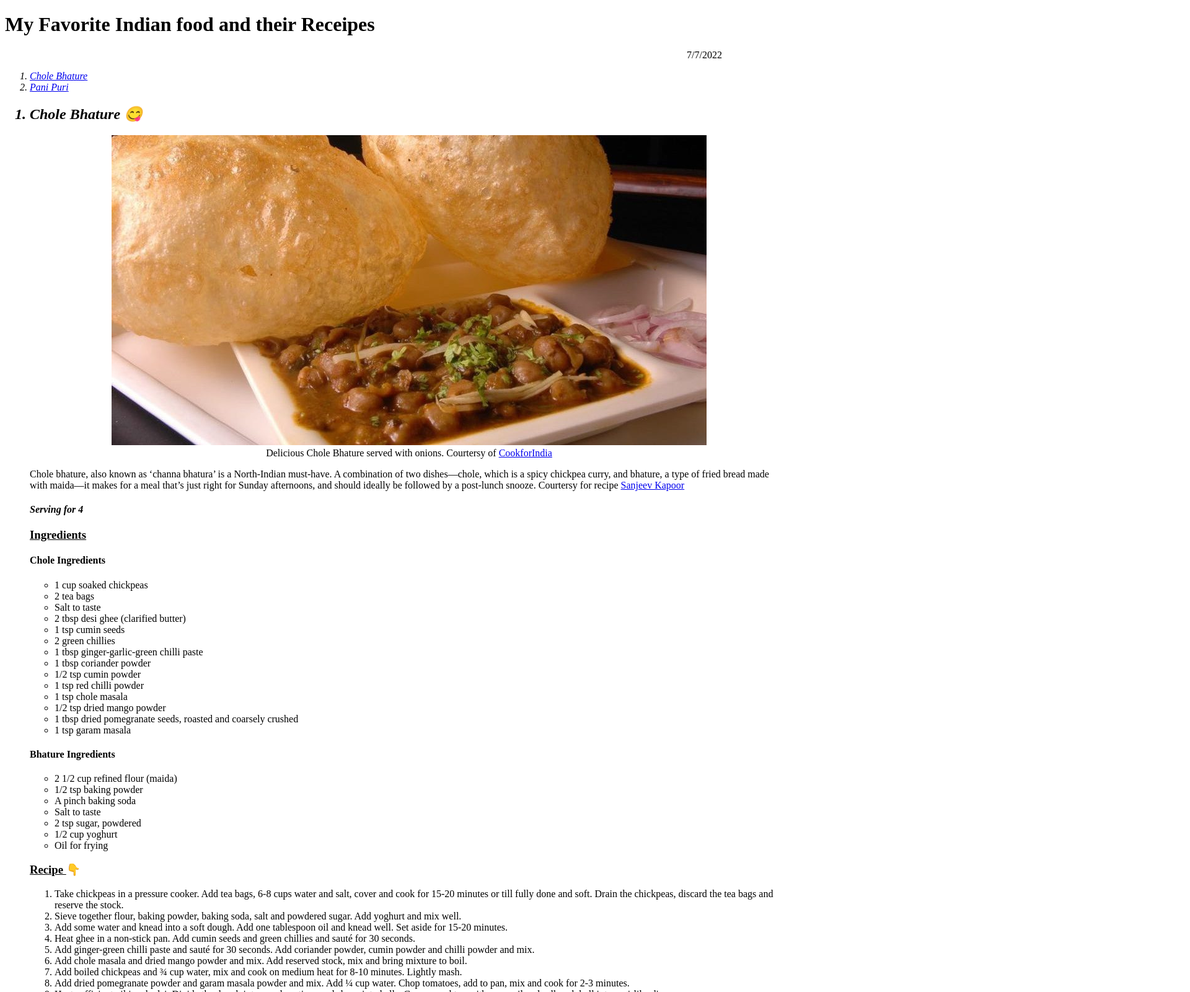
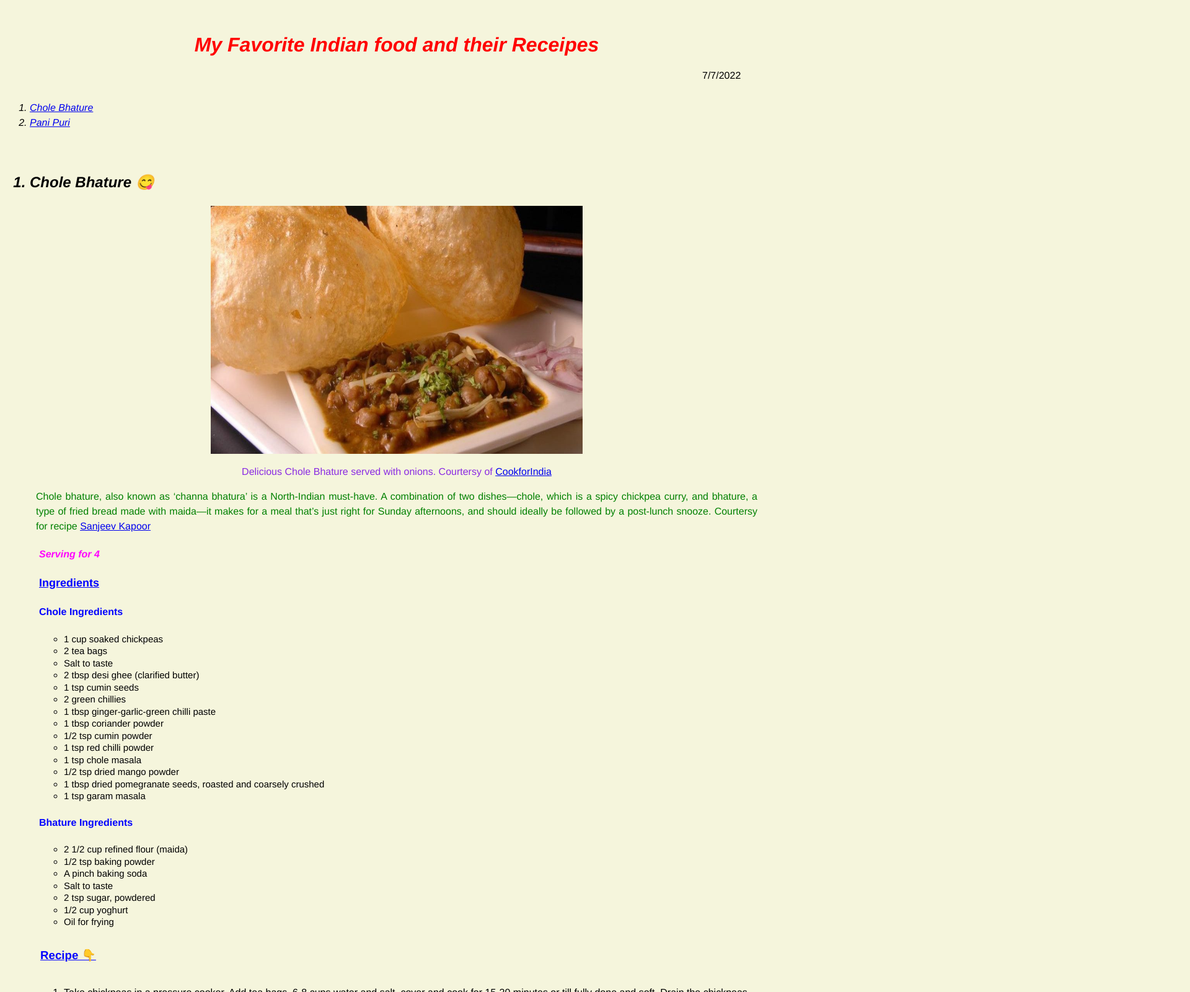
Before and after one commit to St-Louis-Women-March-2022/js-assignment-4-html-me-something-RoohieK, a website: page index.html in a window 1280 px wide. Shown: the top 1600 px of the page at 62% size, 1920 px wide, since content can reach past the window. Drawn offline with Linux system fonts and the light colour scheme.

Commit message:
Added some killer CSS styling and html

```diff
--- a/index.html
+++ b/index.html
@@ -2,15 +2,16 @@
 <html>
    <head>
       <title> My Favorite Food and their Receipes</title>
+      <link rel="stylesheet" type="text/css" href="styles.css">
    </head>
    <body>
       <header>
-         <h1> My Favorite Indian food and their Receipes  </h1>
+         <h1 id="mainHeading"> My Favorite Indian food and their Receipes  </h1>
          <div style="position:relative;left:1100px;">
             <script>
             date = new Date().toLocaleDateString();
             document.write(date);
-            </script>
+           </script>
          </div>
          <ol>
             <em><li><a href="#Chole Bhature">  Chole Bhature</a></li></em>
@@ -24,18 +25,18 @@
             <section>
                <em><h2><li><a name = "Chole Bhature"> Chole Bhature  </a> &#128523;</li> </h2></em>
                   <figure>
-                    <center> <img src = "images/Chole Bhature.jpg"> </center>
-                     <figcaption style ="text-align : center"> Delicious Chole Bhature served with onions. Courtersy of <a href = "https://www.cookforindia.com/recipe/chole-bhature-recipe/" > CookforIndia </a></figcaption>
+                    <center> <img class="fig" src = "images/Chole Bhature.jpg"> </center>
+                     <figcaption > Delicious Chole Bhature served with onions. Courtersy of <a href = "https://www.cookforindia.com/recipe/chole-bhature-recipe/" > CookforIndia </a></figcaption>
                   </figure>
 
-                  <p>
+                  <p id="testP" class="funParagraph">
                   Chole bhature, also known as ‘channa bhatura’ is a North-Indian must-have. A combination of two dishes—chole, which is a spicy chickpea curry, and bhature, a type of fried bread made with maida—it makes for a meal that’s just right for Sunday afternoons, and should ideally be followed by a post-lunch snooze. Courtersy for recipe <a href = "https://www.vogue.in/vogue-cookbook/collection/punjabi-style-chole-bhature-recipe-to-make-at-home/"> Sanjeev Kapoor</a>
                   </p>
             </section>
             <section>
-                  <em><h4> Serving  for 4 </h4></em>
-                  <h3 ><u> Ingredients </u> </h3>
-                  <h4 > Chole Ingredients </h4>
+                  <h4 class="Serving"> Serving  for 4 </h4>
+                  <h3 id="ingredients-top"> Ingredients </h3>
+                  <h4  class="inner-ingredients"> Chole Ingredients </h4>
                   <ul>
                      <li>1 cup soaked chickpeas </li>
                      <li>2 tea bags</li>
@@ -61,7 +62,7 @@
                      <li>1 tsp garam masala
                      </li>
                      </ul>
-                     <h4 >  Bhature Ingredients</h4>
+                     <h4 class="inner-ingredients" >  Bhature Ingredients</h4>
                      <ul>
                      <li>2 1/2 cup refined flour (maida)
                      </li>
@@ -80,8 +81,8 @@
                      </ul>
             </section>
             <section>
-               <h3><u> Recipe </u> &#128071;</h3>
-               <ol>
+               <h3 id="recipe-top"> Recipe &#128071;</h3>
+               <ol id="recipe-listing">
                   <li> Take chickpeas in a pressure cooker. Add tea bags, 6-8 cups water and salt, cover and cook for 15-20 minutes or till fully done and soft. Drain the chickpeas, discard the tea bags and reserve the stock.</li>
                   <li> Sieve together flour, baking powder, baking soda, salt and powdered sugar. Add yoghurt and mix well.</li>
                   <li> Add some water and knead into a soft dough. Add one tablespoon oil and knead well. Set aside for 15-20 minutes.</li>
@@ -98,16 +99,16 @@
             <section>
                <em><h2><li><a name = "Pani Puri"> Pani Puri </a> &#128523; </li> </h2></em>
                <figure>
-                 <center> <img src="images/pani-puri-recipe-golgappa.jpeg" ><figcaption style="text-align : center"> Mouth watering Pani Puri (or Golgappa). Courtesy of <a href="https://hebbarskitchen.com/pani-puri-recipe-golgappa-recipe-puchka/"> hebbarskitchen</a></figcaption></center>
+                 <center> <img class="fig" src="images/pani-puri-recipe-golgappa.jpeg" ><figcaption> Mouth watering Pani Puri (or Golgappa). Courtesy of <a href="https://hebbarskitchen.com/pani-puri-recipe-golgappa-recipe-puchka/"> hebbarskitchen</a></figcaption></center>
                </figure>
-               <p>
+               <p id="testP" class="funParagraph">
                   Pani puri | golgappa | puchka | pani poori -  indian street food recipes are world famous because of the taste, flavour and combination of spices. Most of them are either made with ragda curry or with the combination of deep-fried snacks in a chaat chutney. But there are some other unique water-based street food recipes and pani puri recipe or golgappa is one such popular street food snack.
                </p>
             </section>
             <section>
-               <em><h4> Serving  for 5 </h4></em>
-               <h3 ><u> Ingredients </u> </h3>
-               <h4> Puri Ingredients</h4>
+               <h4 class="Serving"> Serving  for 5 </h4>
+               <h3 id="ingredients-top" > Ingredients  </h3>
+               <h4 class="inner-ingredients"> Puri Ingredients</h4>
                <ul>
                   <li>1 cup rava / semolina / suji (coarse)
                   </li>
@@ -120,7 +121,7 @@
                   <li>oil (for frying)
                   </li>
                </ul>
-               <h4> Theeka Pani Ingredients</h4>
+               <h4 class="inner-ingredients" > Theeka Pani Ingredients</h4>
                <ul>
                   <li>¼ cup mint / pudina
                   </li>
@@ -143,7 +144,7 @@
                   <li>4 cup cold water
                   </li>
                </ul>
-               <h4> Khatta Meetha Pani Ingredients</h4>
+               <h4 class="inner-ingredients" > Khatta Meetha Pani Ingredients</h4>
                <ul>
                   <li>1 cup tamarind extract
                   </li>
@@ -164,7 +165,7 @@
                   <li>3 cup cold water
                   </li>
                </ul>
-               <h4> Aloo Stuffing Ingredients</h4>
+               <h4 class="inner-ingredients"> Aloo Stuffing Ingredients</h4>
                <ul>
                   <li>3 potato / aloo (boiled & mashed)
                   </li>
@@ -183,17 +184,17 @@
                   <li>½ tsp salt
                   </li>
                </ul>
-               <h4> Serving Ingredients</h4>
+               <h4 class="inner-ingredients" > Serving Ingredients</h4>
                <ul>
                   <li>2 tbsp boondi
                   </li>
                </ul>
             </section>
             <section>
-               <h3><u> Recipe  </u> &#128071;</h3>
-               <h4> Puri Recipe</h4>
+               <h3 id="recipe-top"> Recipe  &#128071;</h3>
+               <h4 class="inner-recipe"> Puri Recipe</h4>
 
-               <ol>
+               <ol id="recipe-listing">
                   <li>Firstly, in a large bowl take 1 cup rava and 2 tbsp maida.
                   </li>
                   <li>Add 3 tbsp oil, crumble and mix well making sure the rava turns moist.
@@ -223,11 +224,11 @@
                   <li>Puri is ready for pani puri. once cooled completely, you can store in an airtight container and use it for a week.
                   </li>
 
-               </ol>
+               </ol >
 
-               <h4> Theeka Pani Recipe</h4>
+               <h4 class="inner-recipe"> Theeka Pani Recipe</h4>
 
-               <ol>
+               <ol id="recipe-listing">
                   <li>Firstly, in a small blender take ¼ cup mint, ½ cup coriander, 1 inch ginger, 2 chilli and small ball sized tamarind.
                   </li>
                   <li>Blend to smooth paste adding water as required.
@@ -241,9 +242,9 @@
 
                </ol>
 
-               <h4> Khatta Meetha Pani Recipe</h4>
+               <h4 class="inner-recipe"> Khatta Meetha Pani Recipe</h4>
 
-              <ol>
+              <ol id="recipe-listing">
                   <li>Firstly, in a large bowl take 1 cup tamarind extract and 3 tbsp jaggery.
                   </li>
                   <li>Also add 1 tsp chaat masala, 1 tsp cumin powder, ¼ tsp pepper powder, ¼ tsp chilli powder, pinch hing, ¾ tsp salt and 3 cup cold water.
@@ -252,9 +253,9 @@
                   </li>
                </ol>
 
-               <h4> Aloo Stuffing Recipe</h4>
+               <h4 class="inner-recipe"> Aloo Stuffing Recipe</h4>
 
-               <ol>
+               <ol id="recipe-listing">
                   <li>Firstly, in a small bowl take 3 potato, ½ onion and 2 tbsp coriander.
                   </li>
                   <li>Also add ½ tsp cumin powder, ½ tsp chaat masala, ¼ tsp pepper powder, ½ tsp chilli powder and ½ tsp salt.
@@ -266,9 +267,9 @@
 
                </ol>
 
-               <h4> Serving</h4>
+               <h4 class="inner-recipe"> Serving</h4>
 
-               <ol>
+               <ol id="recipe-listing">
                   <li>Firstly, just before serving add handful of boondi to theeka pani and khatta meetha pani.
                   </li>
                   <li>Make a small hole in centre of puri.
--- a/styles.css
+++ b/styles.css
@@ -1 +1,86 @@
 /* Write your CSS here! */
+/* <style> */
+body{
+    margin:8px;
+    padding:25px;
+    font-family: Helvetica, sans-serif ;
+    display: block;
+    background-color:beige;
+}
+
+.fig{
+
+    width:600px;
+    height:400px;
+}
+
+figcaption{
+    margin-top: 10px;
+    text-align : center;
+    color : blueviolet;
+}
+
+p{
+    margin :10px;
+    text-align: justify;
+    font-size: 16px;
+    list-style: 1.5;
+}
+
+ol{
+    padding : 15px;
+    line-height: 1.5;
+}
+
+.Serving{
+    font-style: italic;
+    margin-left : 15px;
+    color : magenta;
+}
+
+#ingredients-top{
+    margin-left:15px;
+    font-size: 18px;
+    text-decoration-line: underline;
+    color : blue;
+}
+
+.inner-ingredients{
+    margin-left:15px;
+    font-size :16px;
+    color : blue;
+
+}
+
+ul{
+    margin-left :15px;
+    font-size : 15px;
+    line-height: 1.3;
+}
+
+#recipe-top{
+    margin-left:17px;
+    color:blue;
+    margin-top:30px;
+    text-decoration-line: underline;
+}
+
+.inner-recipe{
+    margin-left: 17px;
+    color : blue;
+}
+
+#recipe-listing{
+    margin-left:40px;
+}
+
+#mainHeading{
+    color:red;
+    text-align: center;
+    font-style:italic;
+}
+
+.funParagraph{
+    color:green;
+}
+/* </style> */
```
